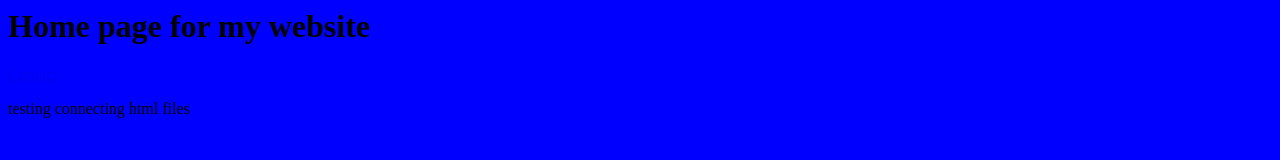
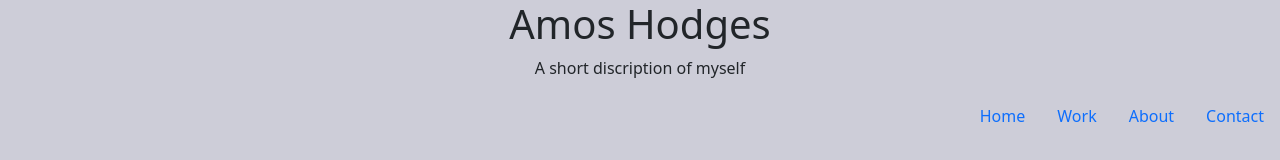
Before and after one commit to amos-hodges/amos-hodges.github.io, a plain HTML site: page index.html in a window 1280 px wide. Drawn offline with nearby package versions, Linux system fonts and the light colour scheme.

Commit message:
starting over from scratch using bootstrap

```diff
--- a/index.html
+++ b/index.html
@@ -1,17 +1,39 @@
+<!doctype html>
 <html lang="en">
 
 <head>
-    <meta charset="UTF-8">
-    <meta name="viewport" content="width=device-width, initial-scale=1.0">
-    <title>Home Page</title>
+    <meta charset="utf-8">
+    <meta name="viewport" content="width=device-width, initial-scale=1">
+    <title>Home</title>
+    <link href="https://cdn.jsdelivr.net/npm/bootstrap@5.3.0-alpha1/dist/css/bootstrap.min.css" rel="stylesheet"
+        integrity="sha384-GLhlTQ8iRABdZLl6O3oVMWSktQOp6b7In1Zl3/Jr59b6EGGoI1aFkw7cmDA6j6gD" crossorigin="anonymous">
     <link href="./style.css" rel="stylesheet">
 </head>
 
 <body>
-    <h1>Home page for my website</h1>
-    <a href="./contact.html" title="">Contact</a>
-    <p>testing connecting html files
-    </p>
+    <div class="container text-center">
+        <h1>Amos Hodges</h1>
+        <p>A short discription of myself</p>
+    </div>
+    <div>
+        <ul class="nav justify-content-end">
+            <li class="nav-item">
+                <a class="nav-link" aria-current="page" href="#">Home</a>
+            </li>
+            <li class="nav-item">
+                <a class="nav-link" href="./work.html">Work</a>
+            </li>
+            <li class="nav-item">
+                <a class="nav-link" href="./about.html">About</a>
+            </li>
+            <li class="nav-item">
+                <a class="nav-link" href="./contact.html">Contact</a>
+            </li>
+        </ul>
+    </div>
+    <script src="https://cdn.jsdelivr.net/npm/bootstrap@5.3.0-alpha1/dist/js/bootstrap.bundle.min.js"
+        integrity="sha384-w76AqPfDkMBDXo30jS1Sgez6pr3x5MlQ1ZAGC+nuZB+EYdgRZgiwxhTBTkF7CXvN"
+        crossorigin="anonymous"></script>
 </body>
 
 </html>
--- a/style.css
+++ b/style.css
@@ -1,5 +1,5 @@
 body {
-    background: blue
+    background: rgba(167, 167, 187, 0.562)
 }
 
 div {
```
Also changed, not shown: about.html (+32 -6 lines), contact.html (+30 -4 lines), work.html (+34 -6 lines).
